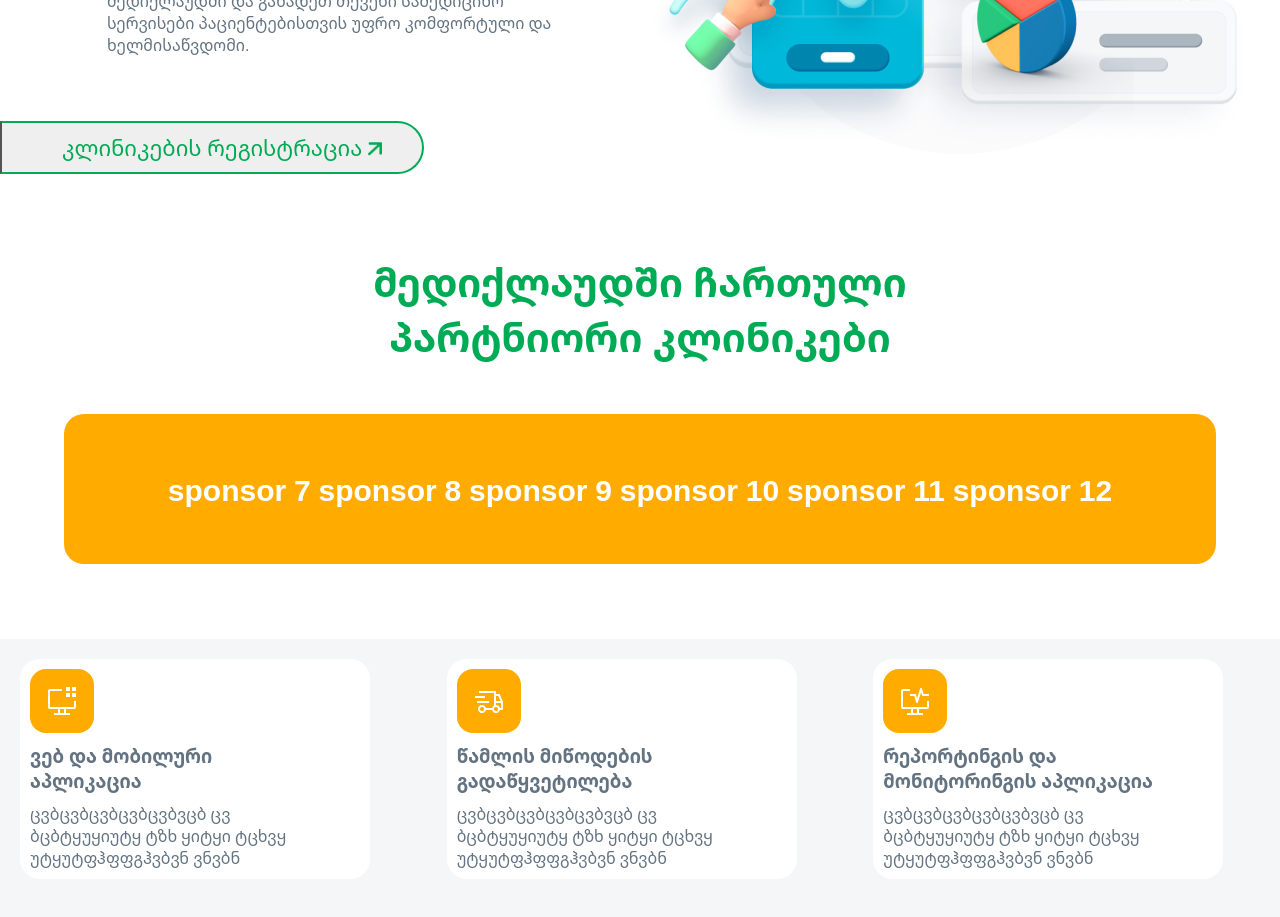
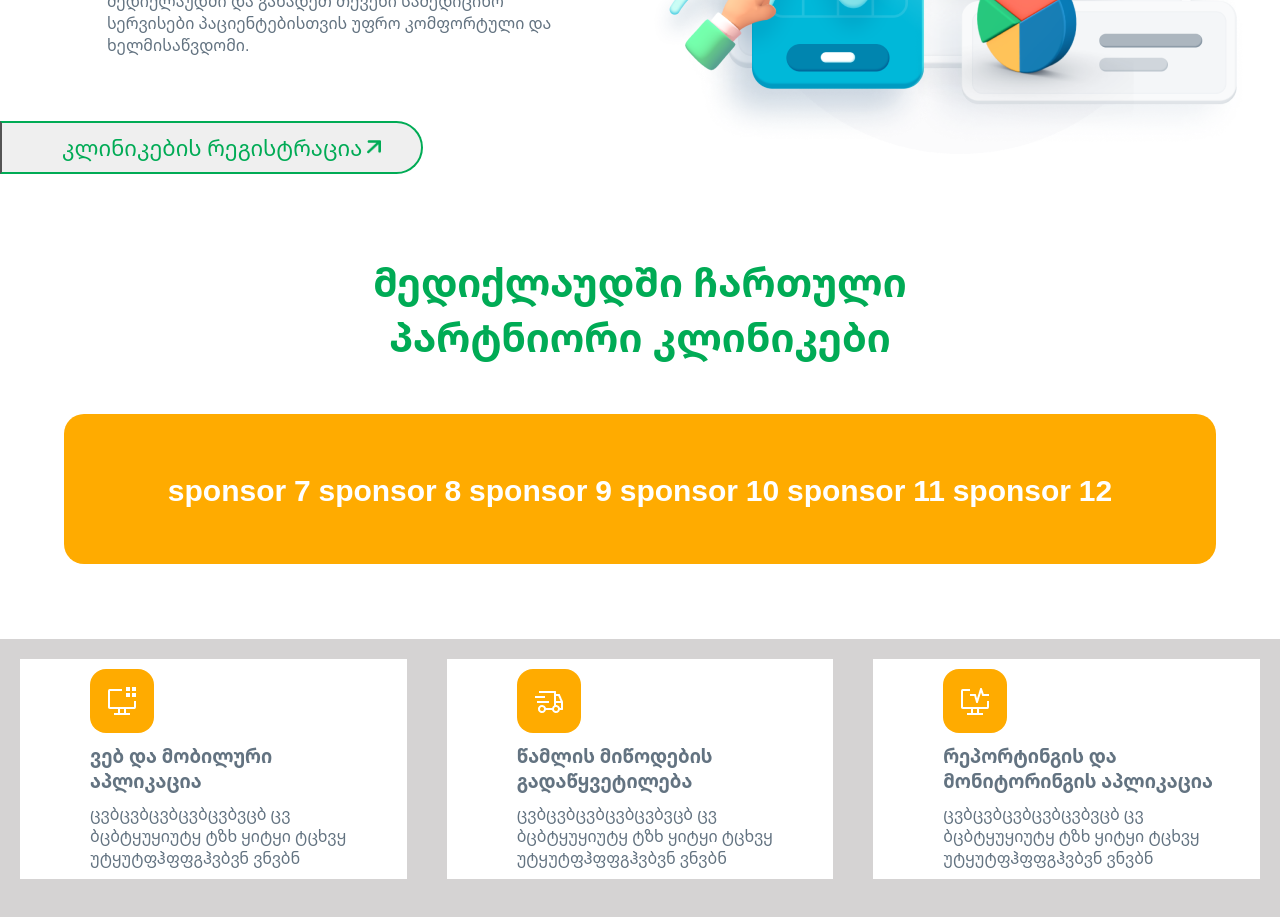
Before and after one commit to lukaleki/medicloud-website-next-main, a Next.js app: page / in a window 1280 px wide. Shown: the part 460-1377 px from the top of the page. Built offline with nearby package versions, Linux system fonts and the light colour scheme.

Commit message:
resonsive update

```diff
--- a/components/whatWeOffer.jsx
+++ b/components/whatWeOffer.jsx
@@ -1,5 +1,4 @@
-// import React, {useState, useRef} from 'react'
-// import offerCard from './offer-card'
+import React, { useState, useRef, useEffect } from 'react';
 import Image from 'next/image'
 import appWeb from '../public/app-web.png'
 import appDelivery from '../public/app-delivery.png'
@@ -7,77 +6,7 @@ import appMonitoring from '../public/app-monitoring.png'
 import appMobile from '../public/app-mobile.png'
 import appPerson from '../public/app-person.png'
 import appChip from '../public/app-chip.png'
-
-// function WhatWeOffer() {
-
-//   const sliderRef = useRef(null);
-//   const [currentIndex, setCurrentIndex] = useState(0);
-
-//   const handleNext = () => {
-//     const maxIndex = sliderRef.current.children.length - 1;
-//     const nextIndex = currentIndex < maxIndex ? currentIndex + 1 : maxIndex;
-//     setCurrentIndex(nextIndex);
-//     sliderRef.current.style.display = `block`;
-//   };
-
-//   const handlePrev = () => {
-//     const prevIndex = currentIndex > 0 ? currentIndex - 1 : 0;
-//     setCurrentIndex(prevIndex);
-//     sliderRef.current.style.display = 'block';
-//   };
-
-
-//   return (
-//     <section id='services'  className='what-we-offer'>
-
-//       <h1>რას გთავაზობთ?</h1>
-
-//       <div className="offer-cards" >
-
-            // <div data-index='1' ref={sliderRef} className="offer-card">
-            //   <div className="icon-frame"><Image src={appWeb} width='32' height='32' alt='app-web' className='offer-image' /></div>
-            //   <h3>ვებ და მობილური <br /> აპლიკაცია</h3>
-            //   <p>ცვბცვბცვბცვბცვბვცბ ცვ ბცბტყუყიუტყ ტზხ ყიტყი ტცხვყ უტყუტფჰფფგჰვბვნ ვნვბნ</p>
-            // </div>
-            // <div data-index='2' className="offer-card">
-            //   <div className="icon-frame"><Image src={appDelivery} width='32' height='32' alt='app-web' className='offer-image' /></div>
-            //   <h3>წამლის მიწოდების <br /> გადაწყვეტილება</h3>
-            //   <p>ცვბცვბცვბცვბცვბვცბ ცვ ბცბტყუყიუტყ ტზხ ყიტყი ტცხვყ უტყუტფჰფფგჰვბვნ ვნვბნ</p>
-            // </div>
-            // <div data-index='3' className="offer-card">
-            //   <div className="icon-frame"><Image src={appMonitoring} width='32' height='32' alt='app-web' className='offer-image' /></div>
-            //   <h3>რეპორტინგის და <br /> მონიტორინგის აპლიკაცია</h3>
-            //   <p>ცვბცვბცვბცვბცვბვცბ ცვ ბცბტყუყიუტყ ტზხ ყიტყი ტცხვყ უტყუტფჰფფგჰვბვნ ვნვბნ</p>
-            // </div>
-
-            // <div data-index='4' className="offer-card">
-            //   <div className="icon-frame"><Image src={appMobile} width='32' height='32' alt='app-web' className='offer-image' /></div>
-            //   <h3>ვებ და მობილური <br /> აპლიკაცია</h3>
-            //   <p>ცვბცვბცვბცვბცვბვცბ ცვ ბცბტყუყიუტყ ტზხ ყიტყი ტცხვყ უტყუტფჰფფგჰვბვნ ვნვბნ</p>
-            // </div>
-            // <div data-index='5' className="offer-card">
-            //   <div className="icon-frame"><Image src={appPerson} width='32' height='32' alt='app-web' className='offer-image' /></div>
-            //   <h3>წამლის მიწოდების <br /> გადაწყვეტილება</h3>
-            //   <p>ცვბცვბცვბცვბცვბვცბ ცვ ბცბტყუყიუტყ ტზხ ყიტყი ტცხვყ უტყუტფჰფფგჰვბვნ ვნვბნ</p>
-            // </div>
-            // <div data-index='6' className="offer-card">
-            //   <div className="icon-frame"><Image src={appChip} width='32' height='32' alt='app-web' className='offer-image' /></div>
-            //   <h3>რეპორტინგის და <br /> მონიტორინგის აპლიკაცია</h3>
-            //   <p>ცვბცვბცვბცვბცვბვცბ ცვ ბცბტყუყიუტყ ტზხ ყიტყი ტცხვყ უტყუტფჰფფგჰვბვნ ვნვბნ</p>
-            // </div>
-
-
-
-//       </div>
-//       <button onClick={handlePrev} id="prevBtn">Previous</button>
-//       <button onClick={handleNext} id="nextBtn">Next</button>
-//     </section>
-//   )
-// }
-
-// export default WhatWeOffer
-
-import React, { useState, useRef, useEffect } from 'react';
+import sliderArrow from '../public/slider-arrow.png'
 
 const OfferCards = () => {
   const sliderRef = useRef(null);
@@ -118,28 +47,28 @@ const OfferCards = () => {
   return (
   <div className="slider-container">
         <div className={isSlider ? 'offer-cards slider-mode' : 'offer-cards'} ref={sliderRef}>
-            <div data-index='1' className="offer-card">
+            <div className="offer-card">
                <div className="icon-frame"><Image src={appWeb} width='32' height='32' alt='app-web' className='offer-image' /></div>
                <h3>ვებ და მობილური <br /> აპლიკაცია</h3>
                <p>ცვბცვბცვბცვბცვბვცბ ცვ ბცბტყუყიუტყ ტზხ ყიტყი ტცხვყ უტყუტფჰფფგჰვბვნ ვნვბნ</p>
              </div>
-             <div data-index='2' className="offer-card">
+             <div className="offer-card">
                <div className="icon-frame"><Image src={appDelivery} width='32' height='32' alt='app-web' className='offer-image' /></div>
                <h3>წამლის მიწოდების <br /> გადაწყვეტილება</h3>
                <p>ცვბცვბცვბცვბცვბვცბ ცვ ბცბტყუყიუტყ ტზხ ყიტყი ტცხვყ უტყუტფჰფფგჰვბვნ ვნვბნ</p>
              </div>
-             <div data-index='3' className="offer-card">
+             <div className="offer-card">
                <div className="icon-frame"><Image src={appMonitoring} width='32' height='32' alt='app-web' className='offer-image' /></div>
                <h3>რეპორტინგის და <br /> მონიტორინგის აპლიკაცია</h3>
                <p>ცვბცვბცვბცვბცვბვცბ ცვ ბცბტყუყიუტყ ტზხ ყიტყი ტცხვყ უტყუტფჰფფგჰვბვნ ვნვბნ</p>
              </div>
 
-             <div data-index='4' className="offer-card">
+             <div className="offer-card">
                <div className="icon-frame"><Image src={appMobile} width='32' height='32' alt='app-web' className='offer-image' /></div>
                <h3>ვებ და მობილური <br /> აპლიკაცია</h3>
                <p>ცვბცვბცვბცვბცვბვცბ ცვ ბცბტყუყიუტყ ტზხ ყიტყი ტცხვყ უტყუტფჰფფგჰვბვნ ვნვბნ</p>
              </div>
-             <div data-index='5' className="offer-card">
+             <div className="offer-card">
                <div className="icon-frame"><Image src={appPerson} width='32' height='32' alt='app-web' className='offer-image' /></div>
                <h3>წამლის მიწოდების <br /> გადაწყვეტილება</h3>
                <p>ცვბცვბცვბცვბცვბვცბ ცვ ბცბტყუყიუტყ ტზხ ყიტყი ტცხვყ უტყუტფჰფფგჰვბვნ ვნვბნ</p>
@@ -155,10 +84,10 @@ const OfferCards = () => {
       {isSlider && (
         <>
           <button onClick={handlePrev} id="prevBtn">
-            Previous
+            <Image style={{rotate: '180deg'}} src={sliderArrow} width='10' height='8' alt='slider-arrow' className='slider-arrow' />
           </button>
           <button onClick={handleNext} id="nextBtn">
-            Next
+            <Image src={sliderArrow} width='10' height='8' alt='slider-arrow' className='slider-arrow' />
           </button>
         </>
       )}
--- a/styles/globals.scss
+++ b/styles/globals.scss
@@ -5,6 +5,10 @@ $primary-color: #FFAB00;
 $secondary-color: #00AB55;
 
 @mixin button-config {
+    display: flex;
+    align-items: center;
+    justify-content: center;
+    gap: 5px;
     color: $secondary-color;
     position: absolute;
     left: 0px;
@@ -17,6 +21,14 @@ $secondary-color: #00AB55;
     border-top-right-radius: 30px;
     border-bottom-right-radius: 30px;
     cursor: pointer;
+
+    @media screen and (max-width: 376px) {
+        left: 11px;
+        font-size: 16px !important;
+        padding: 10px 40px 10px 40px;
+        border-radius: 10px;
+    }
+
 }
 
 @mixin h1-config {
@@ -244,80 +256,31 @@ body {
       }
 }
 
-// .what-we-offer {
-//     width: 100%;
-//     height: 600px;
-//     margin-top: 75px;
-//     display: flex;
-//     justify-content: center;
-//     align-items: center;
-//     flex-direction: column;
-
-
-//     h1 {
-//         @include h1-config
-//     }
-
-//       .offer-cards {
-//         display: grid;
-//         grid-template-columns: auto auto auto;
-//         .offer-card {
-//             box-shadow: -7px 10px 58px -6px rgba(110,110,110,0.75);
-//             background-color: white;
-//             padding: 10px;
-//             margin: 20px;
-//             border-radius: 20px;
-//             color: $primary-text-color;
-
-//             .icon-frame {
-//                 background-color: $primary-color;
-//                 width: 64px;
-//                 height: 64px;
-//                 border-radius: 16px;
-//                 display: grid;
-//                 place-items: center;
-//             }
-
-//             h3 {
-//                 margin-top: 10px;
-//             }
-
-//             p {
-//                 margin-top: 10px;
-//             }
-//         }
-
-//       }
-
-
-//     }
-
 .slider-container {
     margin-top: 75px;
     overflow-x: hidden;
     position: relative;
-    background-color: rgb(244,246,248);
-  }
+    background-color: rgb(213, 211, 211);
+
 
   .offer-cards {
     display: grid;
+    place-items: center;
     grid-template-columns: auto auto auto;
 
     @media screen and (max-width: 376px) {
       display: flex;
-      width: 100%;
       transition: transform 0.3s ease;
     }
 
     .offer-card {
-        width: 350px !important;
       background-color: white;
       padding: 10px;
       margin: 20px;
-      border-radius: 20px;
       color: $primary-text-color;
 
       .icon-frame {
+        margin-left: 60px;
         background-color: $primary-color;
         width: 64px;
         height: 64px;
@@ -327,30 +290,64 @@ body {
       }
 
       h3 {
+        margin-left: 60px;
         margin-top: 10px;
       }
 
       p {
+        margin-left: 60px;
         margin-top: 10px;
         width: 80%;
       }
     }
 
     @media screen and (max-width: 376px) {
+
+        .offer-cards {
+            background-color: white !important;
+        }
       .offer-card {
         flex: 0 0 100%;
-        margin: 0; /* Set margin to 0 to eliminate spacing */
-        padding: 0 5px; /* Add some spacing between cards in slider mode */
+        margin: 0;
+
+        h3 {
+            font-size: 16px;
+        }
+
+        p {
+            font-size: 14px !important;
+        }
       }
     }
   }
+}
 
   #prevBtn,
   #nextBtn {
+    cursor: pointer;
     position: absolute;
     top: 50%;
-    transform: translateY(-50%);
-    z-index: 1;
+    width: 33px;
+    height: 33px;
+    border-radius: 100%;
+    background-color: #ffaa0057;
+    border: none;
+    padding-top: 3px;
+
+    img {
+        width: 10px;
+        height: 25px;
+    }
+  }
+
+  #nextBtn {
+    right: 20px;
+    padding-left: 3px;
+  }
+
+  #prevBtn {
+    left: 20px;
+    padding-right: 3px;
   }
 
 
```
Also changed, not shown: styles/config.scss (+11 -23 lines), public/slider-arrow.png (added).
